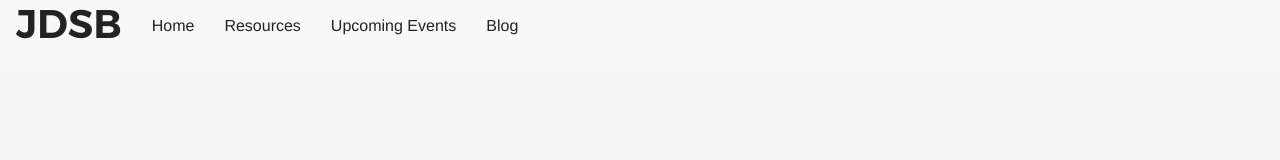
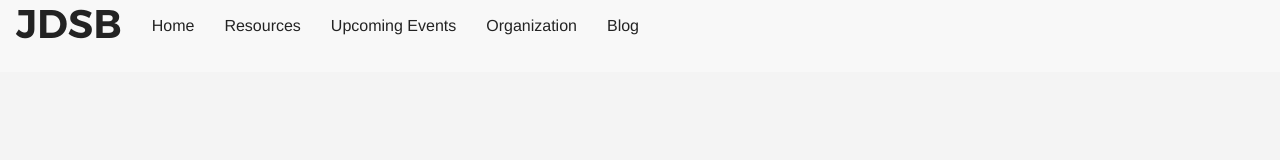
Before and after one commit to junior-dev-struggle-bus/juniordevstrugglebus, a React (Create React App) app: page /organization in a window 1280 px wide. Shown: the top 160 px of the page. Built offline with nearby package versions, Linux system fonts and the light colour scheme.

Commit message:
added Organization link to header

```diff
--- a/src/components/Header/Header.js
+++ b/src/components/Header/Header.js
@@ -32,6 +32,9 @@ export default function Header(props) {
               <Link to="/events">Upcoming Events</Link>
             </li>
             <li>
+              <Link to="/organization">Organization</Link>
+            </li>
+            <li>
               <a href="https://juniordevstruggleblog.com/" target="_blank">Blog</a>
             </li>
           </ul>
```
